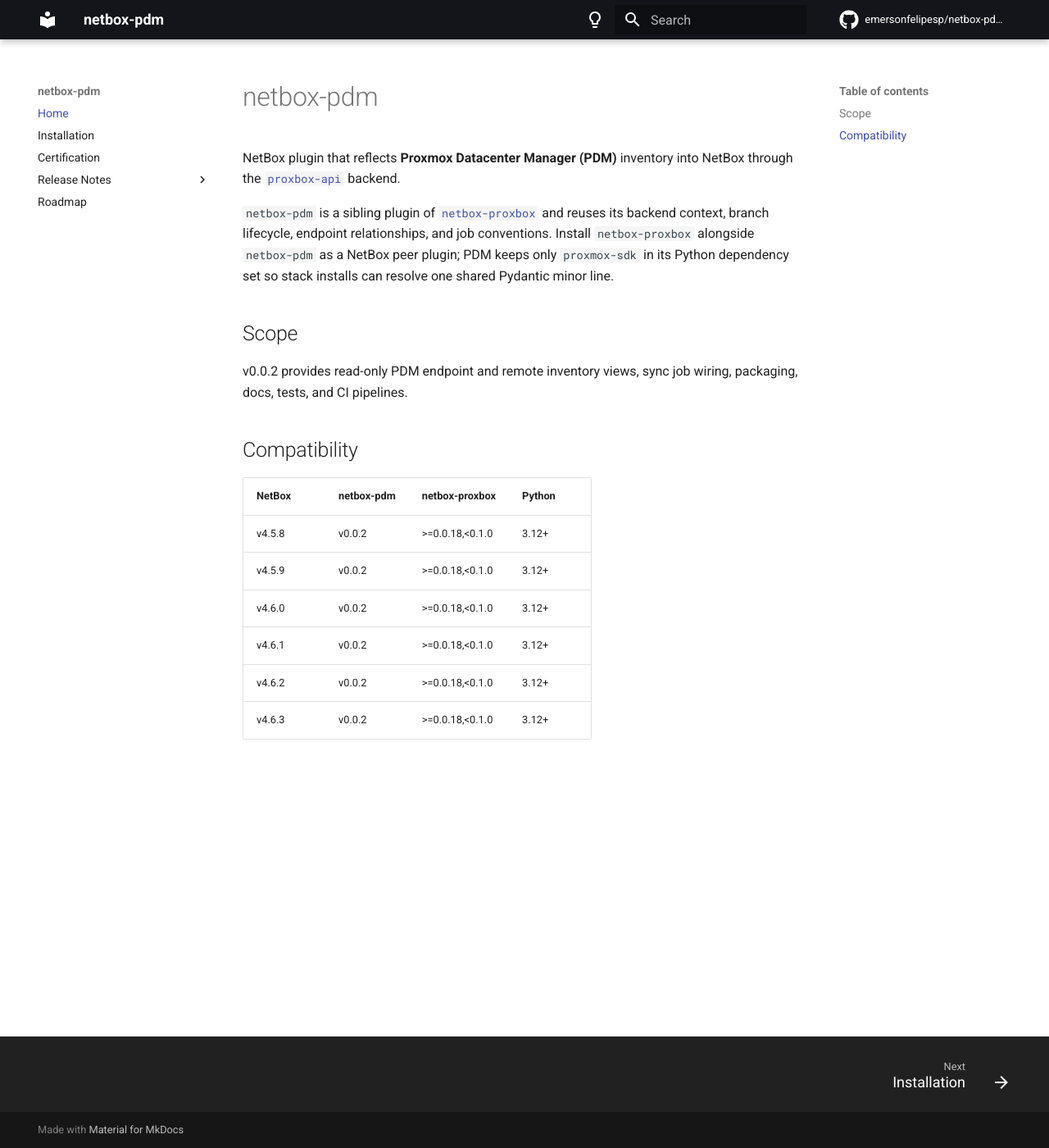
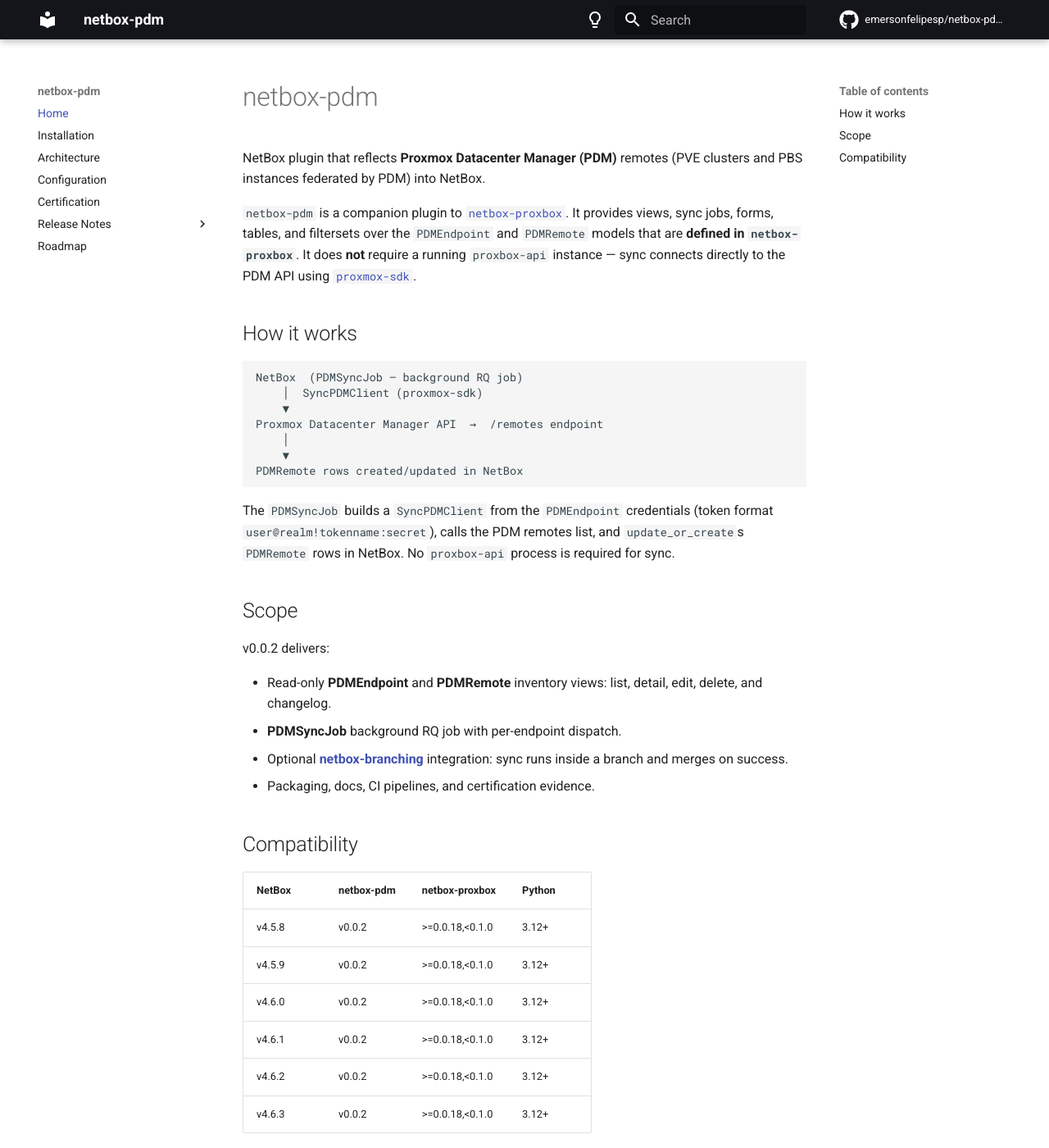
Before and after one commit to emersonfelipesp/netbox-pdm, an MkDocs documentation site: the page built from docs/index.md, in a window 1280 px wide and 1400 px high. Shown: the whole window at 82% size. Built offline with MkDocs 1.6.1 and Material for MkDocs 9.7.7, drawn with Linux system fonts in a browser that asks for light colours; comment, search, counter and statistics services are not loaded.

Commit message:
docs: refresh MkDocs to match current netbox-pdm v0.0.2 (#21)
docs: refresh MkDocs to match current netbox-pdm v0.0.2

Fix wrong proxbox-api claims, add architecture.md and configuration.md,
fix roadmap, add 0.0.2 release notes, update nav.

Closes #20

Co-authored-by: Emerson Felipe <emerson@netdevopsbr.com>
Co-committed-by: Emerson Felipe <emerson@netdevopsbr.com>

````diff
--- a/docs/index.md
+++ b/docs/index.md
@@ -1,21 +1,43 @@
 # netbox-pdm
 
-NetBox plugin that reflects **Proxmox Datacenter Manager (PDM)** inventory
-into NetBox through the
-[`proxbox-api`](https://github.com/emersonfelipesp/proxbox-api) backend.
+NetBox plugin that reflects **Proxmox Datacenter Manager (PDM)** remotes
+(PVE clusters and PBS instances federated by PDM) into NetBox.
 
-`netbox-pdm` is a sibling plugin of
-[`netbox-proxbox`](https://github.com/emersonfelipesp/netbox-proxbox) and
-reuses its backend context, branch lifecycle, endpoint relationships, and
-job conventions.
-Install `netbox-proxbox` alongside `netbox-pdm` as a NetBox peer plugin; PDM
-keeps only `proxmox-sdk` in its Python dependency set so stack installs can
-resolve one shared Pydantic minor line.
+`netbox-pdm` is a companion plugin to
+[`netbox-proxbox`](https://github.com/emersonfelipesp/netbox-proxbox).
+It provides views, sync jobs, forms, tables, and filtersets over the
+`PDMEndpoint` and `PDMRemote` models that are **defined in `netbox-proxbox`**.
+It does **not** require a running `proxbox-api` instance — sync connects
+directly to the PDM API using
+[`proxmox-sdk`](https://github.com/emersonfelipesp/proxmox-sdk).
+
+## How it works
+
+```
+NetBox  (PDMSyncJob — background RQ job)
+    │  SyncPDMClient (proxmox-sdk)
+    ▼
+Proxmox Datacenter Manager API  →  /remotes endpoint
+    │
+    ▼
+PDMRemote rows created/updated in NetBox
+```
+
+The `PDMSyncJob` builds a `SyncPDMClient` from the `PDMEndpoint` credentials
+(token format `user@realm!tokenname:secret`), calls the PDM remotes list,
+and `update_or_create`s `PDMRemote` rows in NetBox.  No `proxbox-api`
+process is required for sync.
 
 ## Scope
 
-v0.0.2 provides read-only PDM endpoint and remote inventory views, sync job
-wiring, packaging, docs, tests, and CI pipelines.
+v0.0.2 delivers:
+
+- Read-only **PDMEndpoint** and **PDMRemote** inventory views: list, detail,
+  edit, delete, and changelog.
+- **PDMSyncJob** background RQ job with per-endpoint dispatch.
+- Optional [**netbox-branching**](https://github.com/netboxlabs/netbox-branching)
+  integration: sync runs inside a branch and merges on success.
+- Packaging, docs, CI pipelines, and certification evidence.
 
 ## Compatibility
 
--- a/mkdocs.yml
+++ b/mkdocs.yml
@@ -1,5 +1,5 @@
 site_name: netbox-pdm
-site_description: NetBox plugin for Proxmox Datacenter Manager inventory through proxbox-api
+site_description: NetBox plugin for Proxmox Datacenter Manager remote inventory via proxmox-sdk
 site_url: https://emersonfelipesp.github.io/netbox-pdm/
 repo_name: emersonfelipesp/netbox-pdm
 repo_url: https://github.com/emersonfelipesp/netbox-pdm
@@ -57,8 +57,11 @@ markdown_extensions:
 nav:
   - Home: index.md
   - Installation: installation.md
+  - Architecture: architecture.md
+  - Configuration: configuration.md
   - Certification: certification.md
   - Release Notes:
       - Summary: release-notes/index.md
+      - Version 0.0.2: release-notes/version-0.0.2.md
       - Version 0.0.1.post1: release-notes/version-0.0.1.post1.md
   - Roadmap: roadmap.md
````
Also changed, not shown: docs/architecture.md (added, +150 -0 lines), docs/configuration.md (added, +85 -0 lines), docs/installation.md (+35 -3 lines), docs/release-notes/index.md (+1 -0 lines), docs/release-notes/version-0.0.2.md (added, +52 -0 lines), docs/roadmap.md (+15 -5 lines).
